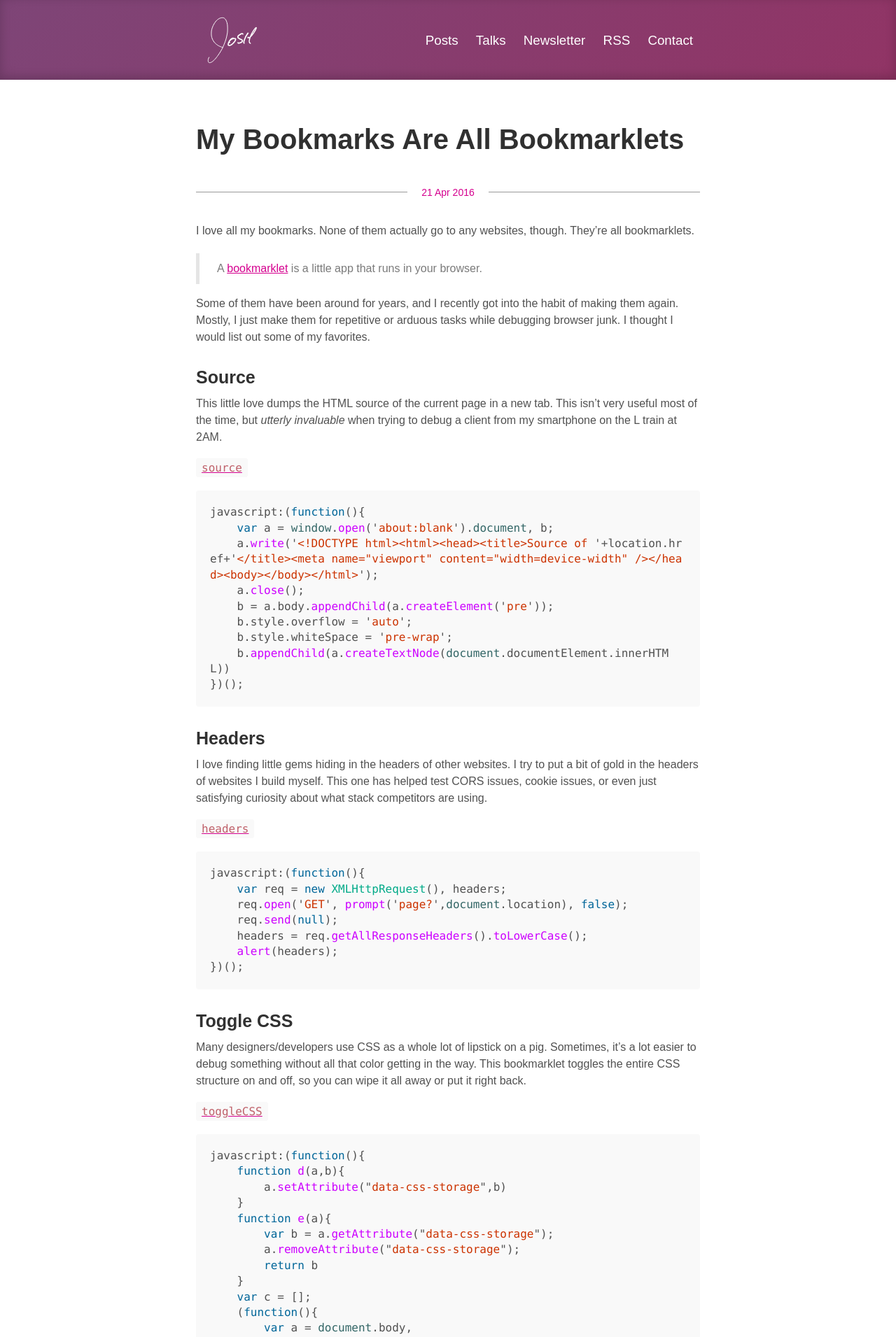
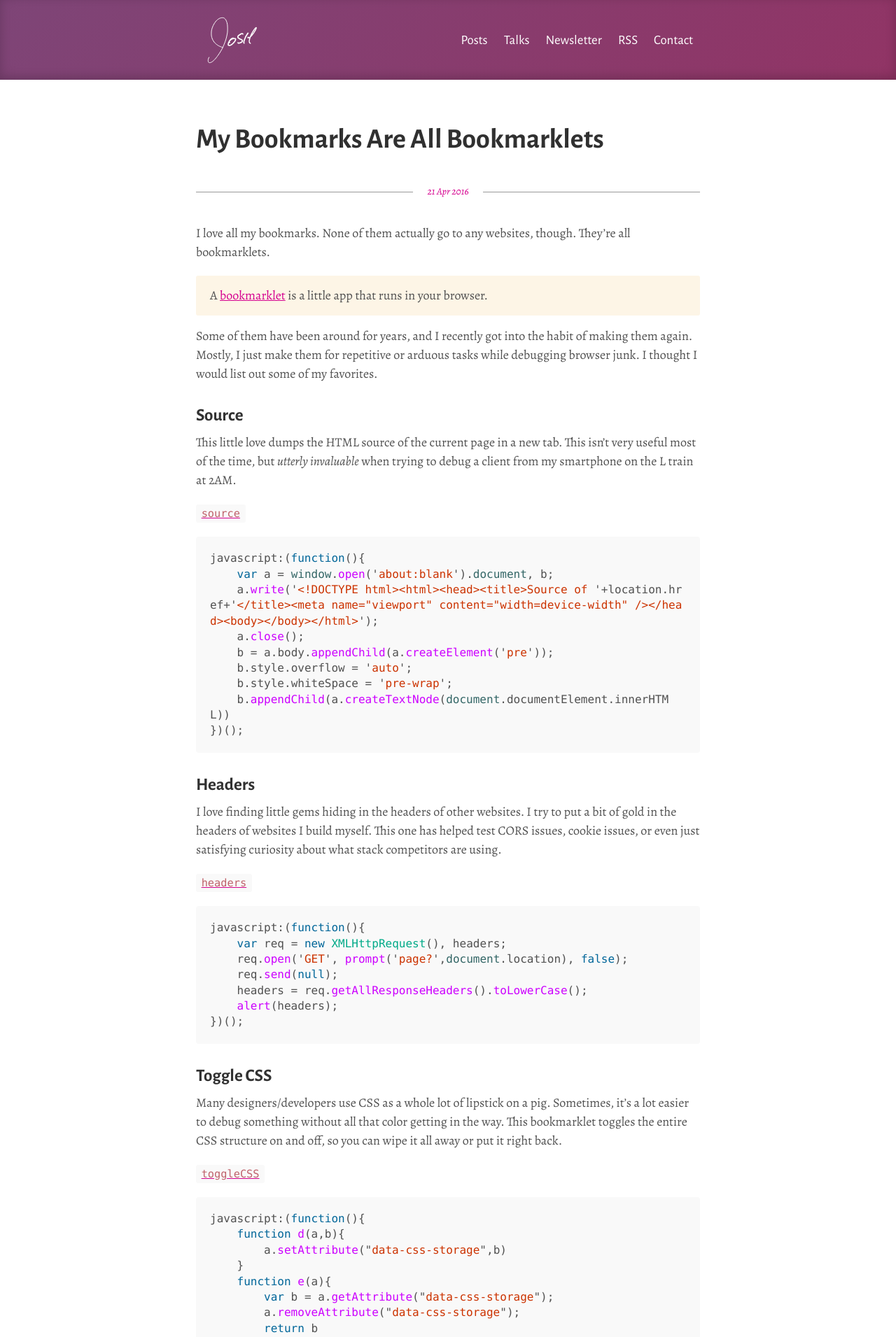
Before and after one commit to joshbeckman/andjosh.github.io, a Jekyll site: the page built from _posts/2016-04-21-my-bookmarks-are-all-bookmarklets.md, in a window 1280 px wide. Shown: the top 1911 px of the page at 70% size. Built offline with Jekyll 4.4.1, drawn with Linux system fonts in a browser that asks for light colours.

Commit message:
chg:usr: Restyle with Alegreya font family

```diff
--- a/public/css/poole.css
+++ b/public/css/poole.css
@@ -48,7 +48,7 @@ body {
 }
 
 html {
-  font-family: "Helvetica Neue", Helvetica, Arial, sans-serif;
+  font-family: Georgia, serif;
   font-size: 16px;
   line-height: 1.5;
 }
@@ -212,19 +212,13 @@ pre code {
 
 /* Quotes */
 blockquote {
-  padding: .5rem 1rem;
+  padding: .75rem 1rem;
   margin: .8rem 0;
-  color: #7a7a7a;
-  border-left: .25rem solid #e5e5e5;
+  background-color: oldlace;
+  border-radius: 3px;
 }
 blockquote p:last-child {
   margin-bottom: 0;
-}
-@media (min-width: 30em) {
-  blockquote {
-    padding-right: 5rem;
-    padding-left: 1.25rem;
-  }
 }
 
 img {
@@ -349,6 +343,7 @@ tbody tr:nth-child(odd) th {
   display: block;
   margin-bottom: 1rem;
   color: #9a9a9a;
+  font-style: italic;
 }
 .post-title + .post-date {
   margin-top: -.5rem;
@@ -439,8 +434,13 @@ a.pagination-item:hover {
  * within blog posts. To use, add the class of your choosing to the `body`.
  */
 .theme-base-josh {
-  font-family: Avenir Next, Avenir, Helvetrica, sans-serif;
+  font-family: Alegreya, Georgia, serif;
   font-size: 16px;
+}
+@media (min-width: 40rem) {
+    .theme-base-josh {
+      font-size: 18px;
+    }
 }
 .theme-base-josh .sidebar {
   background-color: #903465;
@@ -498,6 +498,7 @@ a.pagination-item:hover {
 .theme-base-josh h3,
 .theme-base-josh h4,
 .theme-base-josh h5 {
+  font-family: Alegreya Sans, sans-serif;
 }
 .theme-base-josh h2 {
     margin-top: 1.5rem;
@@ -505,7 +506,6 @@ a.pagination-item:hover {
 
 .theme-base-josh pre,
 .theme-base-josh code {
-    font-size: inherit;
 }
 
 .post-meta-wrap {
@@ -524,7 +524,7 @@ a.pagination-item:hover {
     font-size: 14px;
     text-decoration: none;
     position: relative;
-    top: -0.6rem;
+    top: -0.8rem;
     background: #fff;
     padding: 0 20px;
 }
@@ -583,6 +583,9 @@ a.pagination-item:hover {
     .post-meta-wrap .post-date {
         background: #303030;
     }
+    blockquote, pre, code {
+      background-color: #202020;
+    }
 }
 @media (prefers-dark-interface) {
     .theme-base-josh {
```
Also changed, not shown: css/font/clearsans/clearsans.css (+7 -0 lines).
